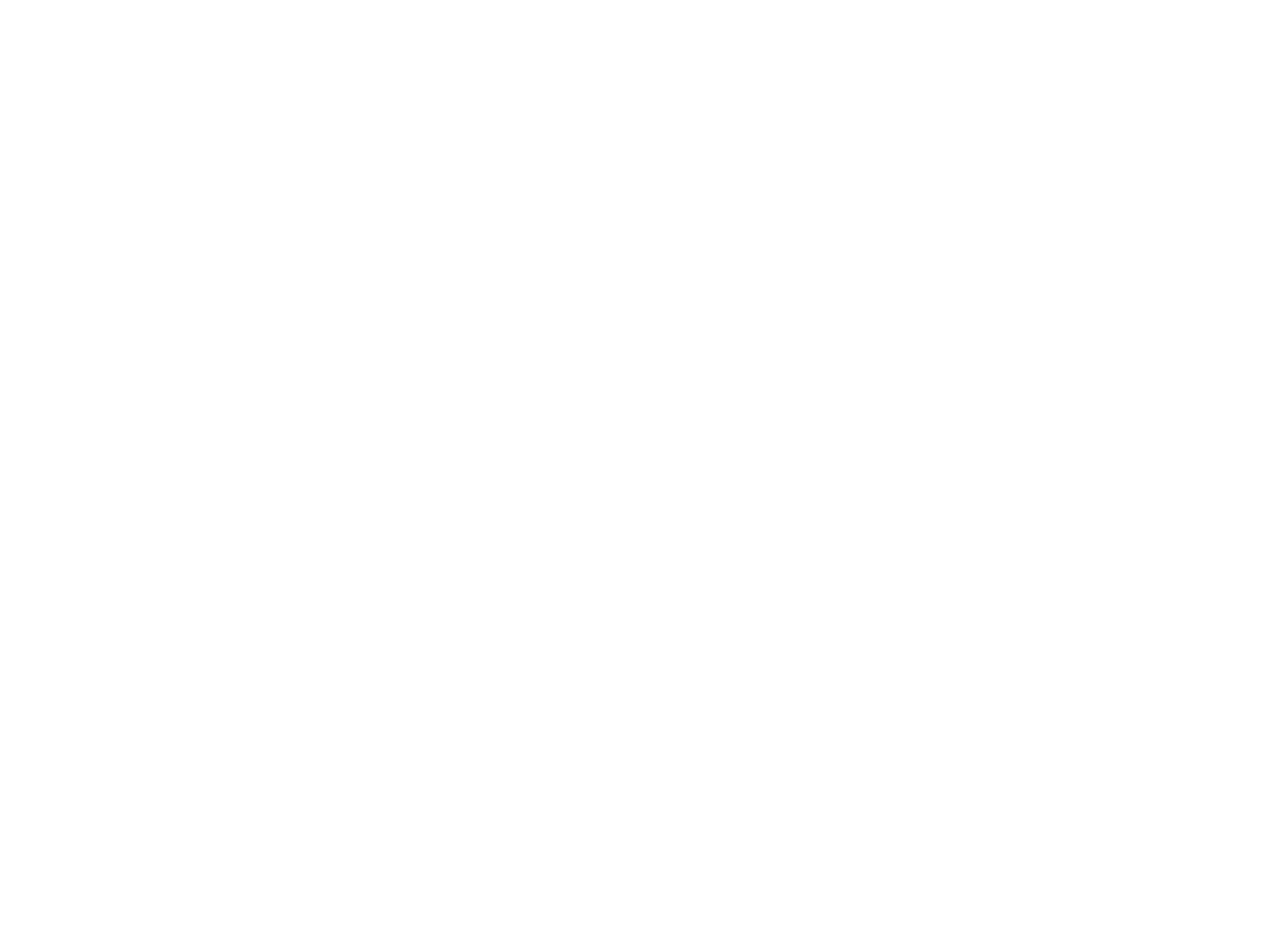
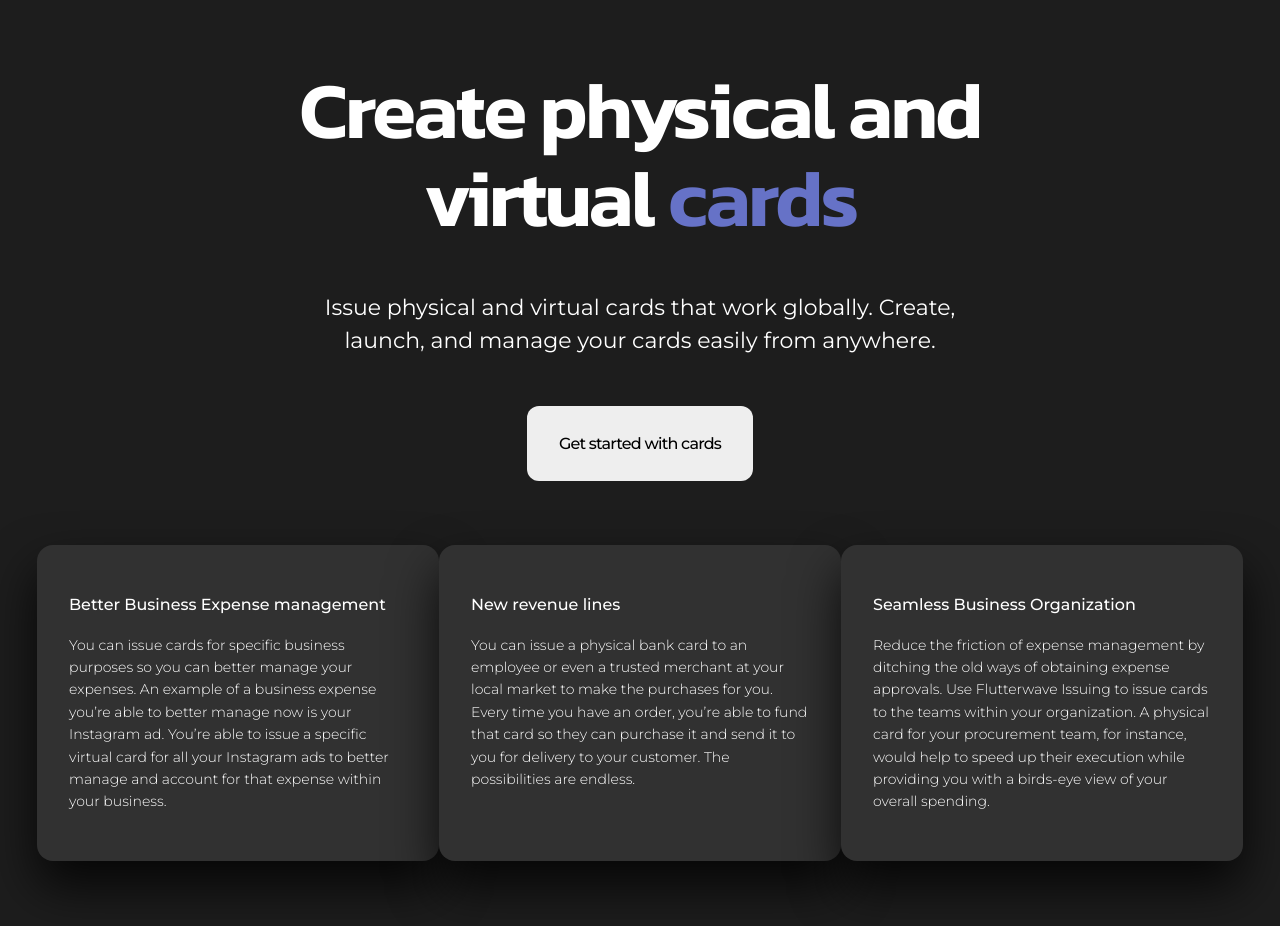
Before and after one commit to Nkiriobasi/flutterwave_clone, a React (Create React App) app: page / in a window 1280 px wide. Shown: the part 6180-7106 px from the top of the page. Before the commit the page ends 6086 px from the top, so only its background shows below. Built offline with nearby package versions, Linux system fonts and the light colour scheme.

Commit message:
added dark-card section

```diff
--- a/src/App.scss
+++ b/src/App.scss
@@ -8,6 +8,10 @@
 
 .orange{
     color: #fb4e20;
+}
+
+.c-pp{
+    color: #6672c7;
 }
 
 .btn-inline{
--- a/src/Routes/LandingRoute/LandingRoute.js
+++ b/src/Routes/LandingRoute/LandingRoute.js
@@ -1,5 +1,5 @@
 import React from 'react';
-import { Header, Hero, Customers, Businesses, Payments, Commerce } from '../../container';
+import { Header, Hero, Customers, Businesses, Payments, Commerce, DarkCards } from '../../container';
 
 const LandingRoute = () => {
   return (
@@ -12,6 +12,7 @@
           <Businesses />
           <Payments />
           <Commerce />
+          <DarkCards />
         </main>
     </>
   );
--- /dev/null
+++ b/src/container/DarkCards/DarkCards.jsx
@@ -0,0 +1,59 @@
+import React from 'react';
+import './DarkCards.scss';
+import { Link } from 'react-router-dom';
+
+const DarkCards = () => {
+  return (
+    <section className='section__dark-card'>
+        <div className="dark-card__wrapper">
+            <h2 className="h1 dark-card__h1">
+                Create physical and virtual
+                <span className="c-pp"> cards </span>
+            </h2>
+            <p className="dark-card__p">
+                Issue physical and virtual cards that work globally.
+                Create, launch, and manage your cards easily from anywhere.
+            </p>
+            <Link to="/card-issuing" className="btn btn-secondary btn-lg mb-16">
+                <span className="btn__label">Get started with cards </span>
+            </Link>
+
+            <div className="sliding-card">
+                <div className="card">
+                    <h6 className="card__title">Better Business Expense management</h6>
+                    <p className="card__description">
+                        You can issue cards for specific business purposes so you can
+                        better manage your expenses. An example of a business expense
+                        you’re able to better manage now is your Instagram ad. You’re
+                        able to issue a specific virtual card for all your Instagram
+                        ads to better manage and account for that expense within your business.
+                    </p>
+                </div>
+                <div className="card">
+                    <h6 className="card__title">New revenue lines</h6>
+                    <p className="card__description">
+                        You can issue a physical bank card to an employee or even a
+                        trusted merchant at your local market to make the purchases
+                        for you. Every time you have an order, you’re able to fund
+                        that card so they can purchase it and send it to you for
+                        delivery to your customer. The possibilities are endless.
+                    </p>
+                </div>
+                <div className="card">
+                    <h6 className="card__title">Seamless Business Organization</h6>
+                    <p className="card__description">
+                        Reduce the friction of expense management by ditching
+                        the old ways of obtaining expense approvals. Use Flutterwave
+                        Issuing to issue cards to the teams within your organization.
+                        A physical card for your procurement team, for instance, would
+                        help to speed up their execution while providing you with a
+                        birds-eye view of your overall spending.
+                    </p>
+                </div>
+            </div>
+        </div>
+    </section>
+  );
+}
+
+export default DarkCards;
--- /dev/null
+++ b/src/container/DarkCards/DarkCards.scss
@@ -0,0 +1,114 @@
+.section__dark-card{
+    color: var(--white-color);
+    background-color: var(--primary-text-color);
+    padding: 10rem 1.25rem;
+
+    @media screen and (max-width: 48rem){
+        padding: 6.25rem 1.25rem;
+    }
+
+    @media screen and (max-width: 37.5rem){
+        padding: 4.375rem 1.25rem;
+    }
+
+
+    .dark-card__wrapper{
+        display: flex;
+        flex-direction: column;
+        align-items: center;
+        justify-content: flex-start;
+        text-align: center;
+        max-width: 1206px;
+        margin: 0 auto;
+        font-family: var(--normal-font);
+
+        .dark-card__h1{
+            margin-bottom: 49px;
+            width: 65.6%;
+
+            @media screen and (max-width: 68.25rem){
+                width: 75%;
+            }
+
+            @media screen and (max-width: 62.5rem){
+                width: 85%;
+            }
+
+            @media screen and (max-width: 48rem){
+                margin-bottom: 30px;
+            }
+
+            @media screen and (max-width: 37.5rem){
+                margin-bottom: 25px;
+            }
+        }
+
+        .dark-card__p{
+            font-size: 1.375rem;
+            margin-bottom: 49px;
+            max-width: 55%;
+            line-height: 1.5;
+
+            @media screen and (max-width: 75rem){
+                max-width: 70%;
+            }
+
+            @media screen and (max-width: 62.5rem){
+                max-width: 80%;
+            }
+
+            @media screen and (max-width: 48rem){
+                margin-bottom: 40px;
+                max-width: 100%;
+            }
+
+            @media screen and (max-width: 37.5rem){
+                margin-bottom: 35px;
+                font-size: 1rem;
+            }
+        }
+
+
+        .sliding-card{
+            width: 100%;
+            height: auto;
+            display: flex;
+            justify-content: center;
+
+            @media screen and (max-width: 48rem){
+                flex-direction: column;
+            }
+
+            .card{
+                background-color: #313131;
+                font-family: var(--normal-font);
+                border-radius: 1rem;
+                box-shadow: 0 25px 50px rgba(0, 0, 0, 80%);
+                flex: 0 1 auto;
+                height: inherit;
+                overflow: hidden;
+                padding: 3rem 2rem;
+                text-align: left;
+                width: 33.333333%;
+                z-index: 2;
+
+                @media screen and (max-width: 48rem){
+                    width: 100%;
+                    margin-bottom: 2rem;
+                }
+
+                .card__title{
+                    font-size: 1rem;
+                    font-weight: 500;
+                    margin-bottom: 17px;
+                }
+
+                .card__description{
+                    font-size: 0.875rem;
+                    font-weight: 300;
+                    line-height: 1.6;
+                }
+            }
+        }
+    }
+}
--- a/src/container/index.js
+++ b/src/container/index.js
@@ -4,3 +4,4 @@
 export { default as Businesses } from './Businesses/Businesses';
 export { default as Payments } from './Payments/Payments';
 export { default as Commerce } from './Commerce/Commerce';
+export { default as DarkCards } from './DarkCards/DarkCards';
```
